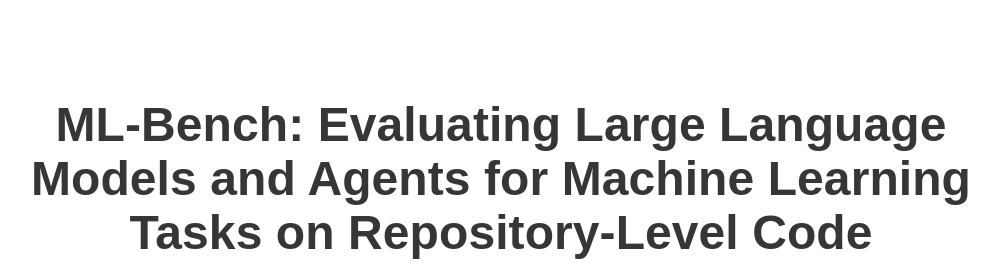
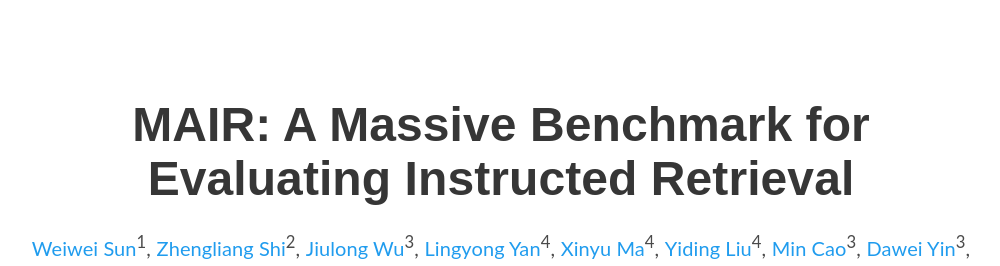
Before and after one commit to MAIR-Bench/MAIR-Bench.github.io, a plain HTML site: page index.html in a window 1280 px wide. Shown: the top 266 px of the page, without its empty margins (139-1139 px from the left). Drawn offline with nearby package versions, Linux system fonts and the light colour scheme; some icons are missing; a web font is replaced by a local one.

Commit message:
Update index.html

```diff
--- a/index.html
+++ b/index.html
@@ -47,65 +47,13 @@
 
 <body>
 
-  <!--
-  <nav class="navbar" role="navigation" aria-label="main navigation">
-    <div class="navbar-brand">
-      <a role="button" class="navbar-burger" aria-label="menu" aria-expanded="false">
-        <span aria-hidden="true"></span>
-        <span aria-hidden="true"></span>
-        <span aria-hidden="true"></span>
-      </a>
-    </div>
-    <div class="navbar-menu">
-      <div class="navbar-start" style="flex-grow: 1; justify-content: center;">
-        <a class="navbar-item" href="https://hkunlp.github.io/">
-          <span class="icon">
-            <i class="fas fa-home"></i>
-          </span>
-        </a>
-
-        <div class="navbar-item has-dropdown is-hoverable">
-          <a class="navbar-link">
-            More Research
-          </a>
-          <div class="navbar-dropdown">
-            <a class="navbar-item" href="https://yale-lily.github.io/spider">
-              Spider
-            </a>
-            <a class="navbar-item" href="https://unifiedskg.com">
-              UnifiedSKG
-            </a>
-            <a class="navbar-item" href="https://github.com/Yushi-Hu/IC-DST">
-              IC-DST
-            </a>
-            <a class="navbar-item" href="https://github.com/HKUNLP/icl-selective-annotation">
-              Selective Annotation
-            </a>
-            <a class="navbar-item" href="https://lm-code-binder.github.io/">
-              Binder
-            </a>
-            <a class="navbar-item" href="https://instructor-embedding.github.io/">
-              Instructor
-            </a>
-          </div>
-        </div>
-      </div>
-
-    </div>
-  </nav>
-
-  -->
-
-
   <section class="hero">
     <div class="hero-body">
       <div class="container is-max-desktop">
         <div class="columns is-centered">
           <div class="column has-text-centered">
-            <h1 class="title is-1 publication-title">ML-Bench: Evaluating Large Language Models and Agents for Machine Learning Tasks on Repository-Level Code </h1>
+            <h1 class="title is-1 publication-title">MAIR: A Massive Benchmark for Evaluating Instructed Retrieval</h1>
             <div class="is-size-5 publication-authors">
-              <!--TODO: CHANGE THE AUTHOR URLS HERE-->
-
               <span class="author-block">
                 <a href="https://sunnweiwei.github.io/">Weiwei Sun</a><sup>1</sup>,</span>
               <span class="author-block">
```
